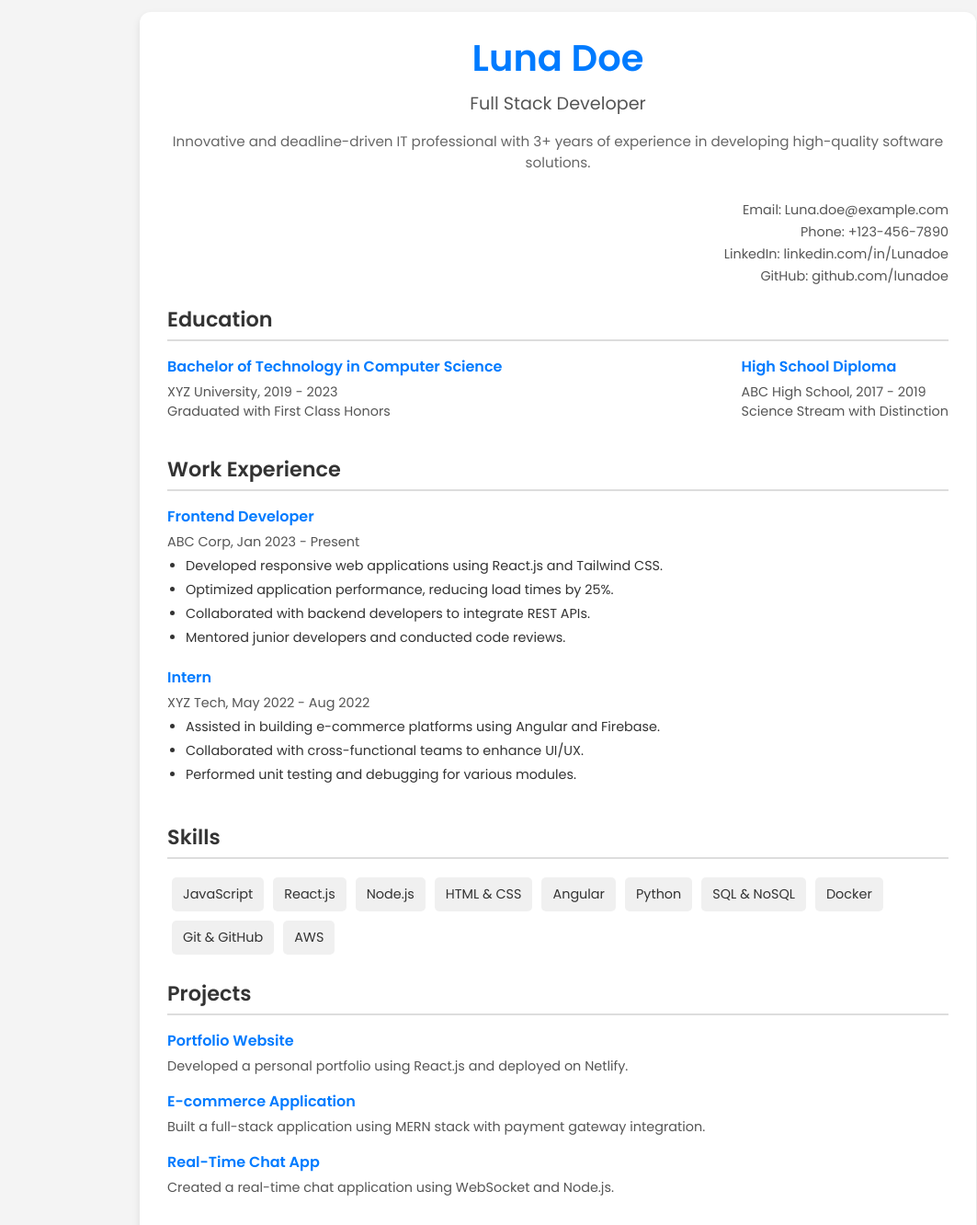
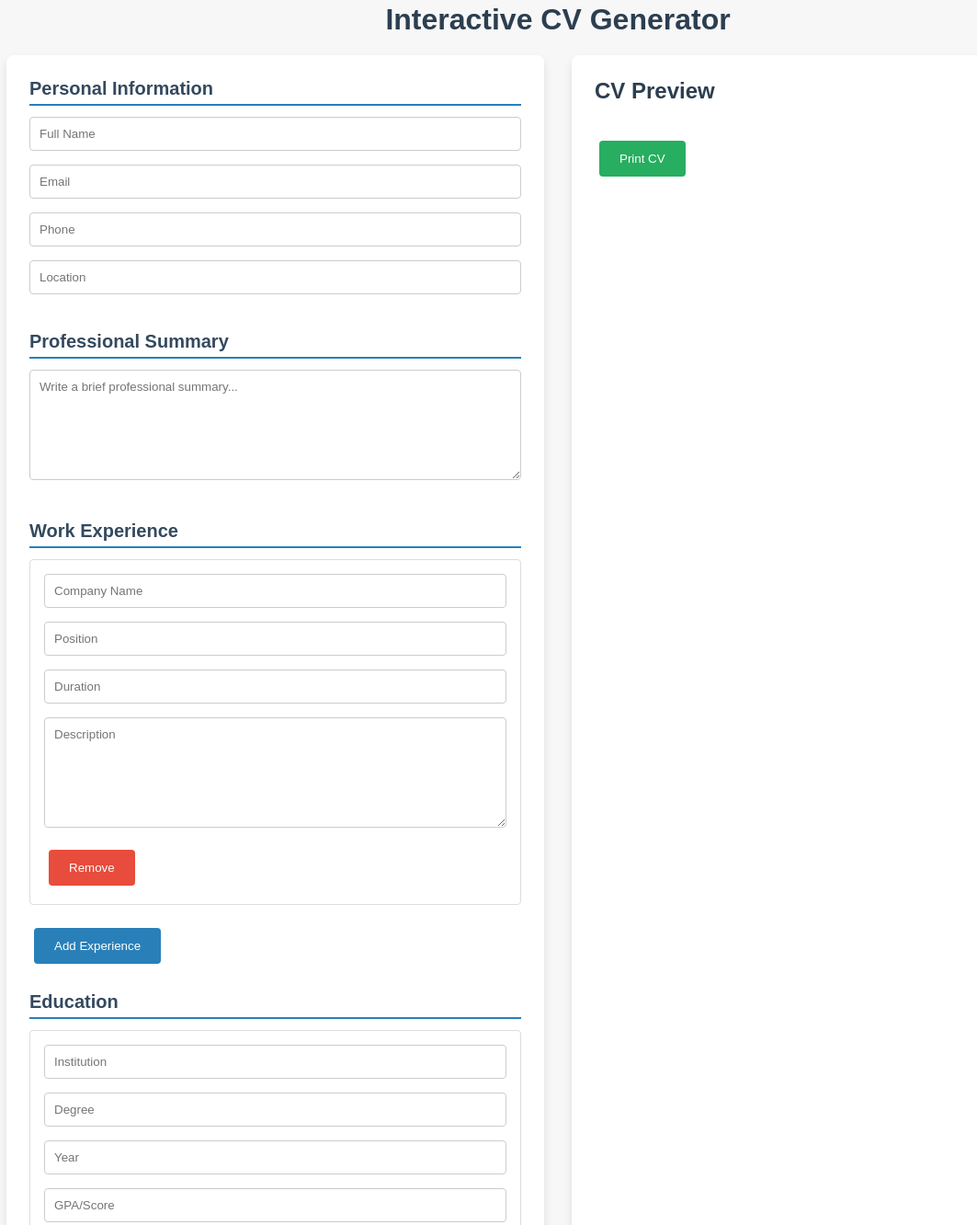
Before and after one commit to samruddhi33333/Resume-Template, a plain HTML site: page index.html in a window 1280 px wide. Shown: the part 27-1359 px from the top of the page at 92% size, without its empty margins (33-1096 px from the left). Drawn offline with Linux system fonts and the light colour scheme.

Commit message:
index.html

```diff
--- a/index.html
+++ b/index.html
@@ -1,236 +1,386 @@
 <!DOCTYPE html>
 <html lang="en">
   <head>
-    <meta charset="UTF-8">
-    <meta name="viewport" content="width=device-width, initial-scale=1.0">
-    <title>Professional IT Resume</title>
+    <meta charset="UTF-8" />
+    <meta name="viewport" content="width=device-width, initial-scale=1.0" />
+    <title>Interactive Resume Generator</title>
     <style>
-        body {
-            font-family: 'Poppins', sans-serif;
+      * {
         margin: 0;
         padding: 0;
-            background-color: #f4f4f4;
-            color: #333;
+        box-sizing: border-box;
+        font-family: 'Arial', sans-serif;
       }
 
-        .resume-container {
-            max-width: 850px;
-            margin: 40px auto;
-            background: #fff;
-            box-shadow: 0 4px 8px rgba(0, 0, 0, 0.1);
-            padding: 20px 30px;
-            border-radius: 12px;
+      body {
+        background-color: #f7f7f7;
+        padding: 30px;
       }
 
-        .header {
-            text-align: center;
-            margin-bottom: 30px;
+      .container {
+        max-width: 1200px;
+        margin: 0 auto;
+        display: flex;
+        gap: 30px;
       }
 
-        .header h1 {
-            font-size: 2.5rem;
-            margin: 0;
-            color: #007bff;
+      .input-section {
+        flex: 1;
+        background-color: #fff;
+        padding: 25px;
+        border-radius: 8px;
+        box-shadow: 0 5px 10px rgba(0, 0, 0, 0.1);
       }
 
-        .header h2 {
-            font-size: 1.2rem;
-            font-weight: normal;
-            color: #555;
-            margin: 5px 0;
+      .preview-section {
+        flex: 1;
+        background-color: #fff;
+        padding: 25px;
+        border-radius: 8px;
+        box-shadow: 0 5px 10px rgba(0, 0, 0, 0.1);
       }
 
-        .header p {
-            font-size: 0.95rem;
-            color: #666;
+      h1 {
+        text-align: center;
+        color: #2c3e50;
+        margin-bottom: 20px;
       }
 
       .section {
+        margin-bottom: 25px;
+      }
+
+      .section-title {
+        font-size: 20px;
+        color: #34495e;
+        margin-bottom: 12px;
+        padding-bottom: 5px;
+        border-bottom: 2px solid #2980b9;
+      }
+
+      input,
+      textarea {
+        width: 100%;
+        padding: 10px;
+        margin-bottom: 15px;
+        border: 1px solid #ccc;
+        border-radius: 4px;
+      }
+
+      textarea {
+        resize: vertical;
+        min-height: 120px;
+      }
+
+      button {
+        background-color: #2980b9;
+        color: #fff;
+        padding: 12px 22px;
+        border: none;
+        border-radius: 4px;
+        cursor: pointer;
+        margin: 5px;
+      }
+
+      button:hover {
+        background-color: #3498db;
+      }
+
+      .dynamic-inputs {
         margin-bottom: 20px;
       }
 
-        .section h2 {
-            font-size: 1.4rem;
+      .input-group {
+        border: 1px solid #ddd;
+        padding: 15px;
         margin-bottom: 15px;
-            color: #333;
-            border-bottom: 2px solid #ddd;
-            padding-bottom: 5px;
+        border-radius: 4px;
       }
 
-        .section-content {
-            display: flex;
-            justify-content: space-between;
-            flex-wrap: wrap;
+      .remove-btn {
+        background-color: #e74c3c;
       }
 
-        .left-column {
+      .remove-btn:hover {
+        background-color: #c0392b;
+      }
+
+      /* Skills Section Styling */
+      .skills-inputs .input-group {
+        display: flex;
+        flex-wrap: wrap;
+        justify-content: space-between;
+      }
+
+      .skills-inputs input {
         width: 48%;
       }
 
-        .right-column {
-            width: 48%;
+      .skills-inputs button {
+        width: 100%;
+        background-color: #27ae60;
+        margin-top: 10px;
       }
 
-        .item {
+      .skills-inputs button:hover {
+        background-color: #2ecc71;
+      }
+
+      /* Preview Styles */
+      .preview-content {
+        line-height: 1.8;
+      }
+
+      .preview-section h2 {
+        color: #2c3e50;
         margin-bottom: 15px;
       }
 
-        .item h3 {
-            font-size: 1rem;
-            color: #007bff;
-            margin: 0 0 5px;
+      .preview-section h3 {
+        color: #34495e;
+        margin-bottom: 10px;
       }
 
-        .item p {
-            font-size: 0.9rem;
-            color: #555;
-            margin: 0;
+      .preview-section p {
+        margin-bottom: 10px;
       }
 
-        .item ul {
-            margin: 5px 0 0;
-            padding-left: 20px;
-            font-size: 0.9rem;
+      .print-btn {
+        background-color: #27ae60;
+        margin-top: 25px;
       }
 
-        .item ul li {
-            margin-bottom: 5px;
+      .print-btn:hover {
+        background-color: #219a52;
       }
 
-        .skills ul {
-            display: flex;
-            flex-wrap: wrap;
-            list-style: none;
+      @media print {
+        .input-section {
+          display: none;
+        }
+        .preview-section {
+          box-shadow: none;
           padding: 0;
-            margin: 0;
+        }
       }
 
-        .skills ul li {
-            background: #f0f0f0;
-            padding: 8px 12px;
-            margin: 5px;
-            border-radius: 5px;
-            font-size: 0.9rem;
-            color: #333;
+      @media (max-width: 768px) {
+        .container {
+          flex-direction: column;
         }
-
-        .contact {
-            text-align: right;
-        }
-
-        .contact p {
-            font-size: 0.9rem;
-            margin: 3px 0;
-            color: #555;
       }
     </style>
-    <link href="https://fonts.googleapis.com/css2?family=Poppins:wght@400;600&display=swap" rel="stylesheet">
   </head>
+
   <body>
-    <div class="resume-container">
-        <div class="header">
-            <h1>Luna Doe</h1>
-            <h2>Full Stack Developer</h2>
-            <p>Innovative and deadline-driven IT professional with 3+ years of experience in developing high-quality software solutions.</p>
-        </div>
-
-        <div class="contact">
-            <p>Email: Luna.doe@example.com</p>
-            <p>Phone: +123-456-7890</p>
-            <p>LinkedIn: linkedin.com/in/Lunadoe</p>
-            <p>GitHub: github.com/lunadoe</p>
+    <h1>Interactive CV Generator</h1>
+    <div class="container">
+      <div class="input-section">
+        <div class="section">
+          <h2 class="section-title">Personal Information</h2>
+          <input type="text" id="fullName" placeholder="Full Name" />
+          <input type="email" id="email" placeholder="Email" />
+          <input type="tel" id="phone" placeholder="Phone" />
+          <input type="text" id="location" placeholder="Location" />
         </div>
 
         <div class="section">
-            <h2>Education</h2>
-            <div class="section-content">
-                <div class="item">
-                    <h3>Bachelor of Technology in Computer Science</h3>
-                    <p>XYZ University, 2019 - 2023</p>
-                    <p>Graduated with First Class Honors</p>
+          <h2 class="section-title">Professional Summary</h2>
+          <textarea
+            id="summary"
+            placeholder="Write a brief professional summary..."
+          ></textarea>
         </div>
-                <div class="item">
-                    <h3>High School Diploma</h3>
-                    <p>ABC High School, 2017 - 2019</p>
-                    <p>Science Stream with Distinction</p>
+
+        <div class="section">
+          <h2 class="section-title">Work Experience</h2>
+          <div id="experienceInputs" class="dynamic-inputs"></div>
+          <button onclick="addExperience()">Add Experience</button>
         </div>
+
+        <div class="section">
+          <h2 class="section-title">Education</h2>
+          <div id="educationInputs" class="dynamic-inputs"></div>
+          <button onclick="addEducation()">Add Education</button>
+        </div>
+
+        <div class="section">
+          <h2 class="section-title">Certifications</h2>
+          <div id="certificationInputs" class="dynamic-inputs"></div>
+          <button onclick="addCertification()">Add Certification</button>
+        </div>
+
+        <div class="section">
+          <h2 class="section-title">Projects</h2>
+          <div id="projectInputs" class="dynamic-inputs"></div>
+          <button onclick="addProject()">Add Project</button>
+        </div>
+
+        <div class="section skills-inputs">
+          <h2 class="section-title">Skills</h2>
+          <div id="skillsInputs" class="dynamic-inputs"></div>
+          <button onclick="addSkill()">Add Skill</button>
+        </div>
+
+        <button onclick="generateResume()" class="print-btn">
+          Generate CV
+        </button>
+      </div>
+
+      <div class="preview-section">
+        <h2>CV Preview</h2>
+        <div id="resumePreview" class="preview-content"></div>
+        <button onclick="window.print()" class="print-btn">Print CV</button>
       </div>
     </div>
 
-        <div class="section">
-            <h2>Work Experience</h2>
-            <div class="section-content">
-                <div class="item">
-                    <h3>Frontend Developer</h3>
-                    <p>ABC Corp, Jan 2023 - Present</p>
-                    <ul>
-                        <li>Developed responsive web applications using React.js and Tailwind CSS.</li>
-                        <li>Optimized application performance, reducing load times by 25%.</li>
-                        <li>Collaborated with backend developers to integrate REST APIs.</li>
-                        <li>Mentored junior developers and conducted code reviews.</li>
-                    </ul>
-                </div>
-                <div class="item">
-                    <h3>Intern</h3>
-                    <p>XYZ Tech, May 2022 - Aug 2022</p>
-                    <ul>
-                        <li>Assisted in building e-commerce platforms using Angular and Firebase.</li>
-                        <li>Collaborated with cross-functional teams to enhance UI/UX.</li>
-                        <li>Performed unit testing and debugging for various modules.</li>
-                    </ul>
-                </div>
-            </div>
-        </div>
+    <script>
+      function addExperience() {
+        const container = document.getElementById("experienceInputs");
+        const div = document.createElement("div");
+        div.className = "input-group";
+        div.innerHTML = `
+          <input type="text" placeholder="Company Name">
+          <input type="text" placeholder="Position">
+          <input type="text" placeholder="Duration">
+          <textarea placeholder="Description"></textarea>
+          <button onclick="this.parentElement.remove()" class="remove-btn">Remove</button>
+        `;
+        container.appendChild(div);
+      }
 
-        <div class="section">
-            <h2>Skills</h2>
-            <div class="skills">
-                <ul>
-                    <li>JavaScript</li>
-                    <li>React.js</li>
-                    <li>Node.js</li>
-                    <li>HTML & CSS</li>
-                    <li>Angular</li>
-                    <li>Python</li>
-                    <li>SQL & NoSQL</li>
-                    <li>Docker</li>
-                    <li>Git & GitHub</li>
-                    <li>AWS</li>
-                </ul>
-            </div>
-        </div>
+      function addEducation() {
+        const container = document.getElementById("educationInputs");
+        const div = document.createElement("div");
+        div.className = "input-group";
+        div.innerHTML = `
+          <input type="text" placeholder="Institution">
+          <input type="text" placeholder="Degree">
+          <input type="text" placeholder="Year">
+          <input type="text" placeholder="GPA/Score">
+          <button onclick="this.parentElement.remove()" class="remove-btn">Remove</button>
+        `;
+        container.appendChild(div);
+      }
 
-        <div class="section">
-            <h2>Projects</h2>
-            <div class="section-content">
-                <div class="item">
-                    <h3>Portfolio Website</h3>
-                    <p>Developed a personal portfolio using React.js and deployed on Netlify.</p>
-                </div>
-                <div class="item">
-                    <h3>E-commerce Application</h3>
-                    <p>Built a full-stack application using MERN stack with payment gateway integration.</p>
-                </div>
-                <div class="item">
-                    <h3>Real-Time Chat App</h3>
-                    <p>Created a real-time chat application using WebSocket and Node.js.</p>
-                </div>
-            </div>
-        </div>
+      function addCertification() {
+        const container = document.getElementById("certificationInputs");
+        const div = document.createElement("div");
+        div.className = "input-group";
+        div.innerHTML = `
+          <input type="text" placeholder="Certification Name">
+          <input type="text" placeholder="Issuing Organization">
+          <input type="text" placeholder="Year">
+          <button onclick="this.parentElement.remove()" class="remove-btn">Remove</button>
+        `;
+        container.appendChild(div);
+      }
 
-        <div class="section">
-            <h2>Achievements</h2>
-            <div class="section-content">
-                <div class="item">
-                    <h3>Best Developer Award</h3>
-                    <p>XYZ University, 2023</p>
-                </div>
-                <div class="item">
-                    <h3>Hackathon Winner</h3>
-                    <p>National Coding Challenge, 2022</p>
-                </div>
-            </div>
-        </div>
-    </div>
+      function addProject() {
+        const container = document.getElementById("projectInputs");
+        const div = document.createElement("div");
+        div.className = "input-group";
+        div.innerHTML = `
+          <input type="text" placeholder="Project Name">
+          <textarea placeholder="Project Description"></textarea>
+          <input type="text" placeholder="Technologies Used">
+          <button onclick="this.parentElement.remove()" class="remove-btn">Remove</button>
+        `;
+        container.appendChild(div);
+      }
+
+      function addSkill() {
+        const container = document.getElementById("skillsInputs");
+        const div = document.createElement("div");
+        div.className = "input-group";
+        div.innerHTML = `
+          <input type="text" placeholder="Skill Name">
+          <button onclick="this.parentElement.remove()" class="remove-btn">Remove</button>
+        `;
+        container.appendChild(div);
+      }
+
+      function generateResume() {
+        const preview = document.getElementById("resumePreview");
+
+        // Personal Information
+        const personalInfo = `
+          <h2>Personal Information</h2>
+          <p><strong>${document.getElementById("fullName").value}</strong></p>
+          <p>Email: ${document.getElementById("email").value}</p>
+          <p>Phone: ${document.getElementById("phone").value}</p>
+          <p>Location: ${document.getElementById("location").value}</p>
+        `;
+
+        // Professional Summary
+        const summary = `
+          <h2>Professional Summary</h2>
+          <p>${document.getElementById("summary").value}</p>
+        `;
+
+        // Work Experience
+        let experience = "<h2>Work Experience</h2>";
+        document.querySelectorAll("#experienceInputs .input-group").forEach((exp) => {
+          const inputs = exp.querySelectorAll("input, textarea");
+          experience += `
+            <h3>${inputs[0].value} - ${inputs[1].value}</h3>
+            <p>${inputs[2].value}</p>
+            <p>${inputs[3].value}</p>
+          `;
+        });
+
+        // Education
+        let education = "<h2>Education</h2>";
+        document.querySelectorAll("#educationInputs .input-group").forEach((edu) => {
+          const inputs = edu.querySelectorAll("input");
+          education += `
+            <h3>${inputs[0].value}</h3>
+            <p>${inputs[1].value}</p>
+            <p>${inputs[2].value} | GPA: ${inputs[3].value}</p>
+          `;
+        });
+
+        // Certifications
+        let certifications = "<h2>Certifications</h2>";
+        document
+          .querySelectorAll("#certificationInputs .input-group")
+          .forEach((cert) => {
+            const inputs = cert.querySelectorAll("input");
+            certifications += `
+            <h3>${inputs[0].value}</h3>
+            <p>${inputs[1].value} (${inputs[2].value})</p>
+          `;
+          });
+
+        // Projects
+        let projects = "<h2>Projects</h2>";
+        document.querySelectorAll("#projectInputs .input-group").forEach((proj) => {
+          const inputs = proj.querySelectorAll("input, textarea");
+          projects += `
+            <h3>${inputs[0].value}</h3>
+            <p>${inputs[1].value}</p>
+            <p><strong>Technologies:</strong> ${inputs[2].value}</p>
+          `;
+        });
+
+        // Skills
+        let skills = "<h2>Skills</h2>";
+        document.querySelectorAll("#skillsInputs .input-group").forEach((skill) => {
+          const input = skill.querySelector("input");
+          skills += `<p>${input.value}</p>`;
+        });
+
+        // Combine all sections
+        preview.innerHTML =
+          personalInfo + summary + experience + education + certifications + projects + skills;
+      }
+
+      // Add initial empty fields
+      addExperience();
+      addEducation();
+      addCertification();
+      addProject();
+      addSkill();
+    </script>
   </body>
 </html>
```
Lines whose indentation alone changed are shown as unchanged.
